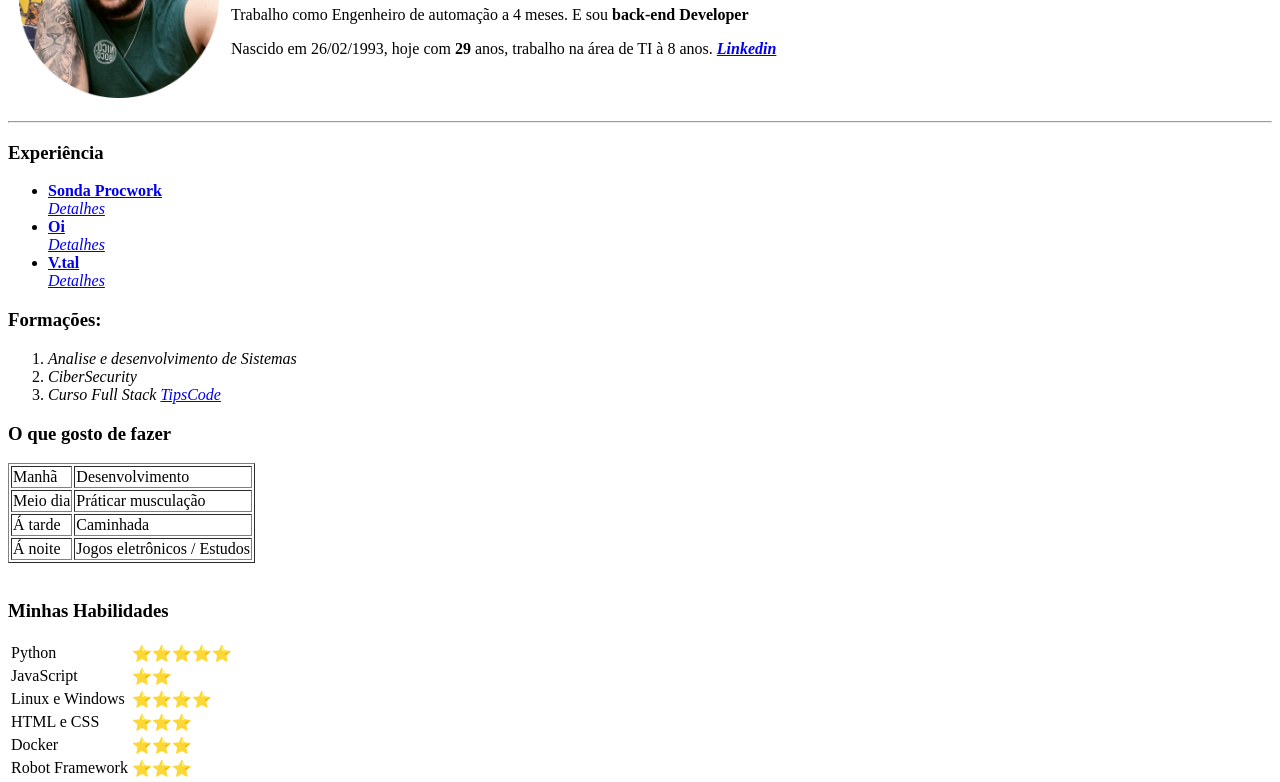
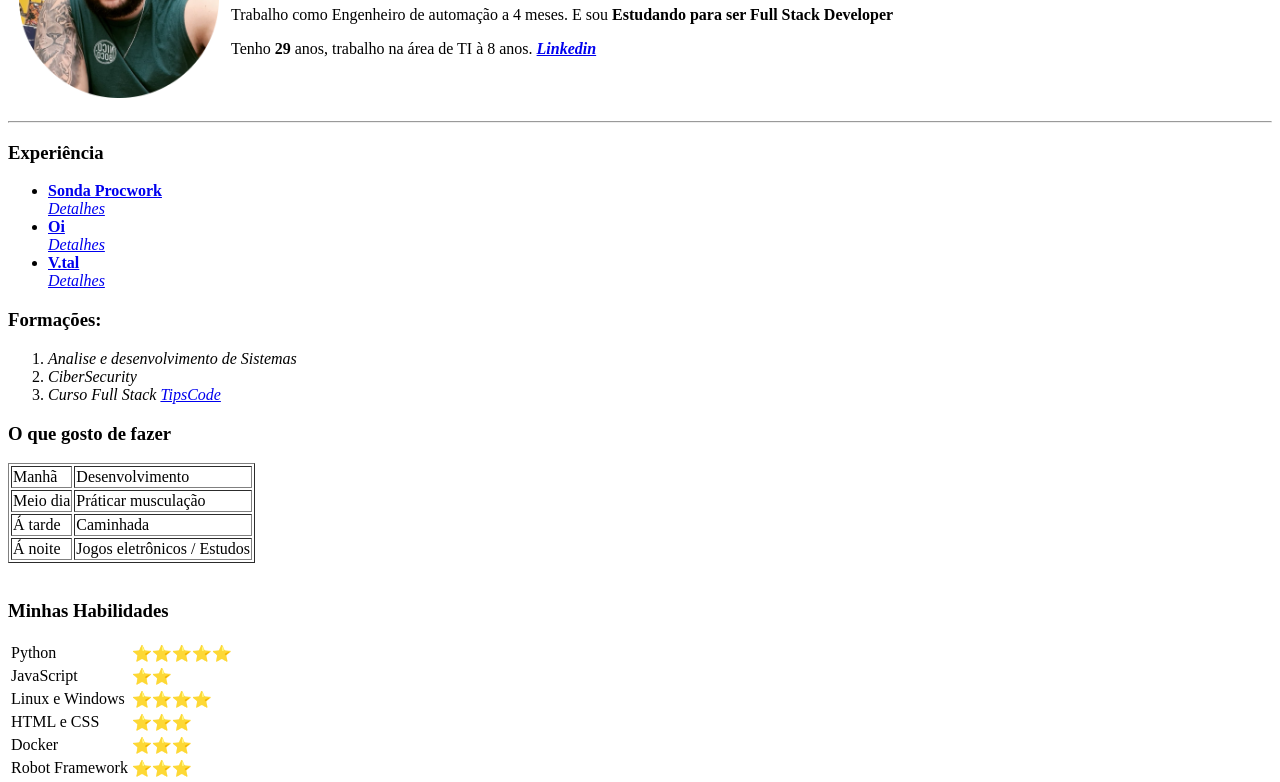
Before and after one commit to esdrasribas/biografia-pessoa, a plain HTML site: page index.html in a window 1280 px wide. Shown: the part 121-903 px from the top of the page. Drawn offline with Linux system fonts and the light colour scheme.

Commit message:
Update index.html

```diff
--- a/index.html
+++ b/index.html
@@ -11,8 +11,8 @@
                 <td><img src="img/esdras-modified.png" alt="Foto do Esdras" width="200"/></td>
                 <td>
                     <h1>Esdras Ribas</h1>
-                    <p>Trabalho como Engenheiro de automação a 4 meses. E sou <strong>back-end Developer</strong></p>
-                    <p>Nascido em 26/02/1993, hoje com <strong>29</strong> anos, trabalho na área de TI à 8 anos. <a href="https://www.linkedin.com/in/esdras-ribas-559a17111/"><strong><em><strong>Linkedin</strong></em></a></p>
+                    <p>Trabalho como Engenheiro de automação a 4 meses. E sou <strong> Estudando para ser Full Stack Developer</strong></p>
+                    <p>Tenho <strong>29</strong> anos, trabalho na área de TI à 8 anos. <a href="https://www.linkedin.com/in/esdras-ribas-559a17111/"><strong><em><strong>Linkedin</strong></em></a></p>
                 </td>
             </tr>
 
```
